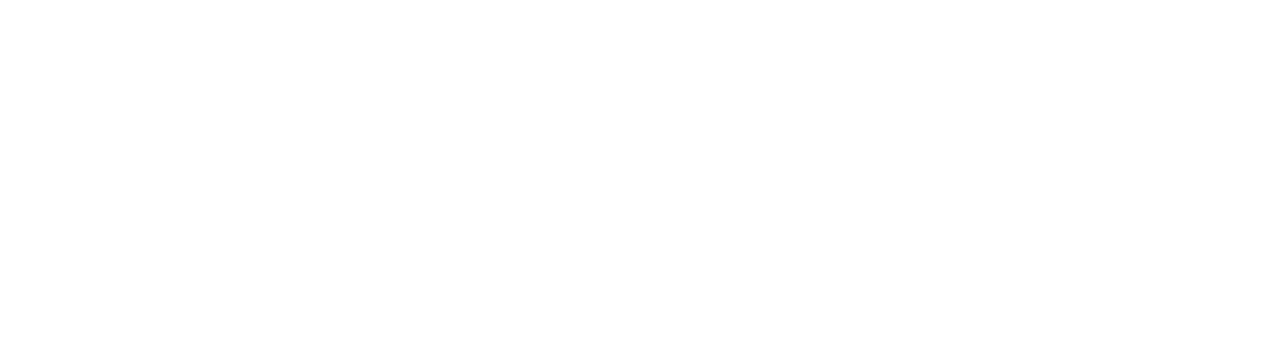
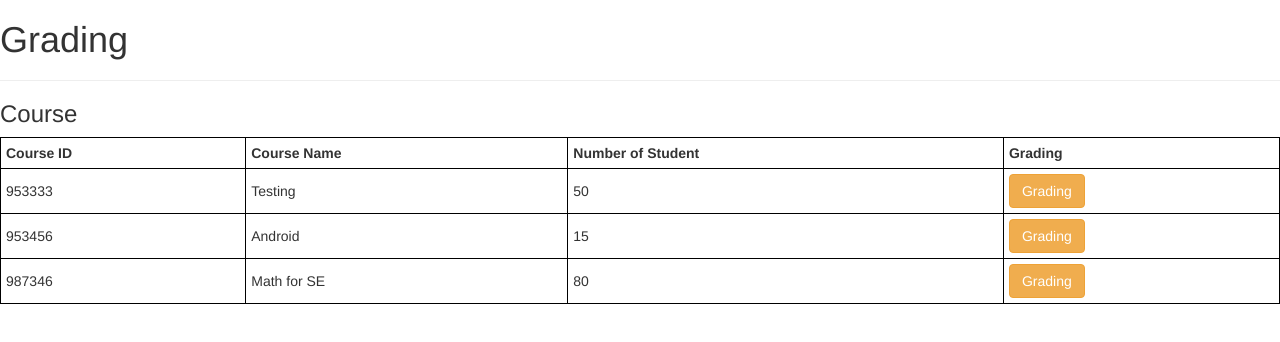
Before and after one commit to nonaee/Regis_system, an Angular app in the folder my-app/: page /grading in a window 1280 px wide. Before the commit this address led to /. Shown: the top 342 px of the page. Built offline with nearby package versions, Linux system fonts and the light colour scheme.

Commit message:
grading page with course list

```diff
--- /dev/null
+++ b/my-app/src/app/grading/grading.component.css
@@ -0,0 +1,8 @@
+
+table, th, td {
+  border: 1px solid black;
+  border-collapse: collapse;
+}
+th, td {
+  padding: 5px;
+}
--- /dev/null
+++ b/my-app/src/app/grading/grading.component.html
@@ -0,0 +1,33 @@
+
+<body>
+<h1>Grading</h1>
+<hr>
+<h3>Course</h3>
+<table style="width:100%">
+  <tr>
+    <th>Course ID</th>
+    <th>Course Name</th>
+    <th>Number of Student</th>
+    <th>Grading</th>
+  </tr>
+  <tr>
+    <td>953333</td>
+    <td>Testing</td>
+    <td>50</td>
+    <td><button type="button" class="btn btn-warning">Grading</button></td>
+  </tr>
+  <tr>
+    <td>953456</td>
+    <td>Android</td>
+    <td>15</td>
+    <td><button type="button" class="btn btn-warning">Grading</button></td>
+  </tr>
+  <tr>
+    <td>987346</td>
+    <td>Math for SE</td>
+    <td>80</td>
+    <td><button type="button" class="btn btn-warning">Grading</button></td>
+  </tr>
+</table>
+
+</body>
--- /dev/null
+++ b/my-app/src/app/grading/grading.component.ts
@@ -0,0 +1,15 @@
+import { Component, OnInit } from '@angular/core';
+
+@Component({
+  selector: 'app-grading',
+  templateUrl: './grading.component.html',
+  styleUrls: ['./grading.component.css']
+})
+export class GradingComponent implements OnInit {
+
+  constructor() { }
+
+  ngOnInit() {
+  }
+
+}
```
Also changed, not shown: my-app/src/app/app.module.ts (+5 -2 lines), 1 other file (tests, documents, lock files or other folders).
